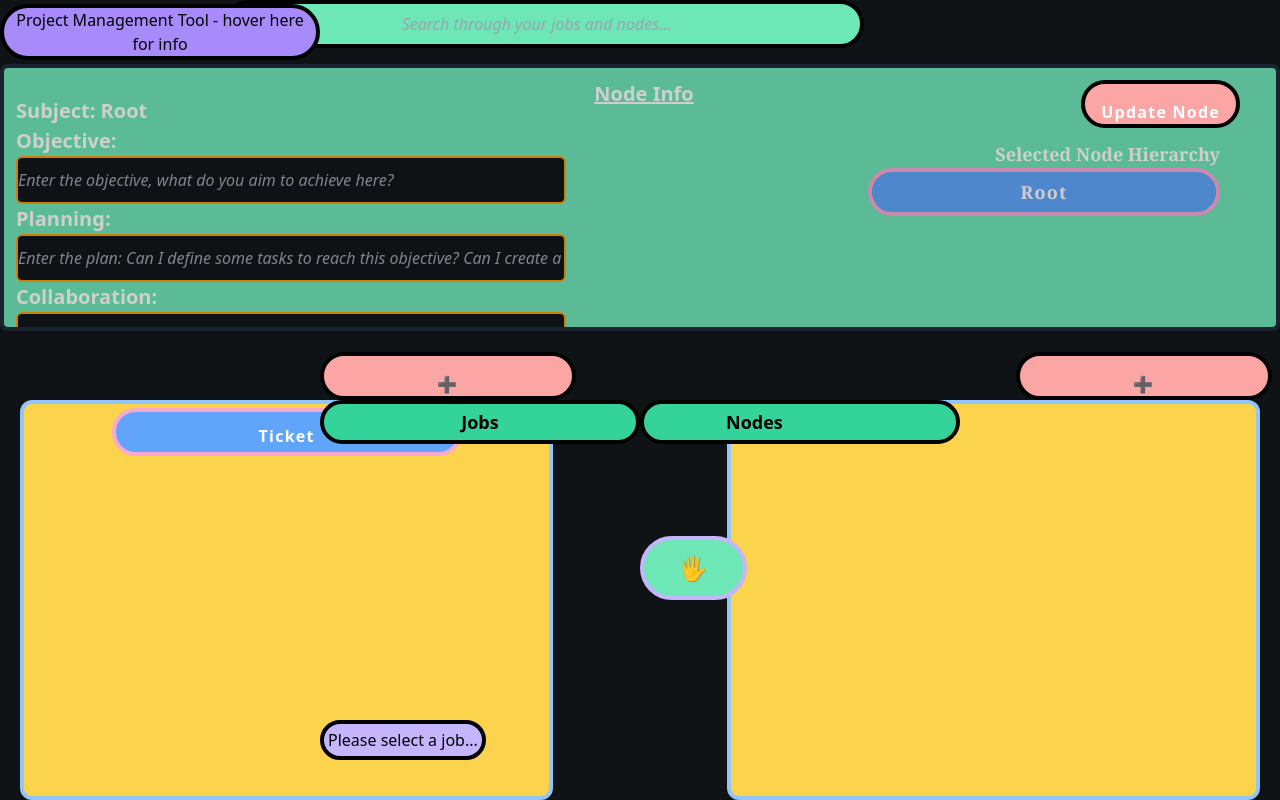
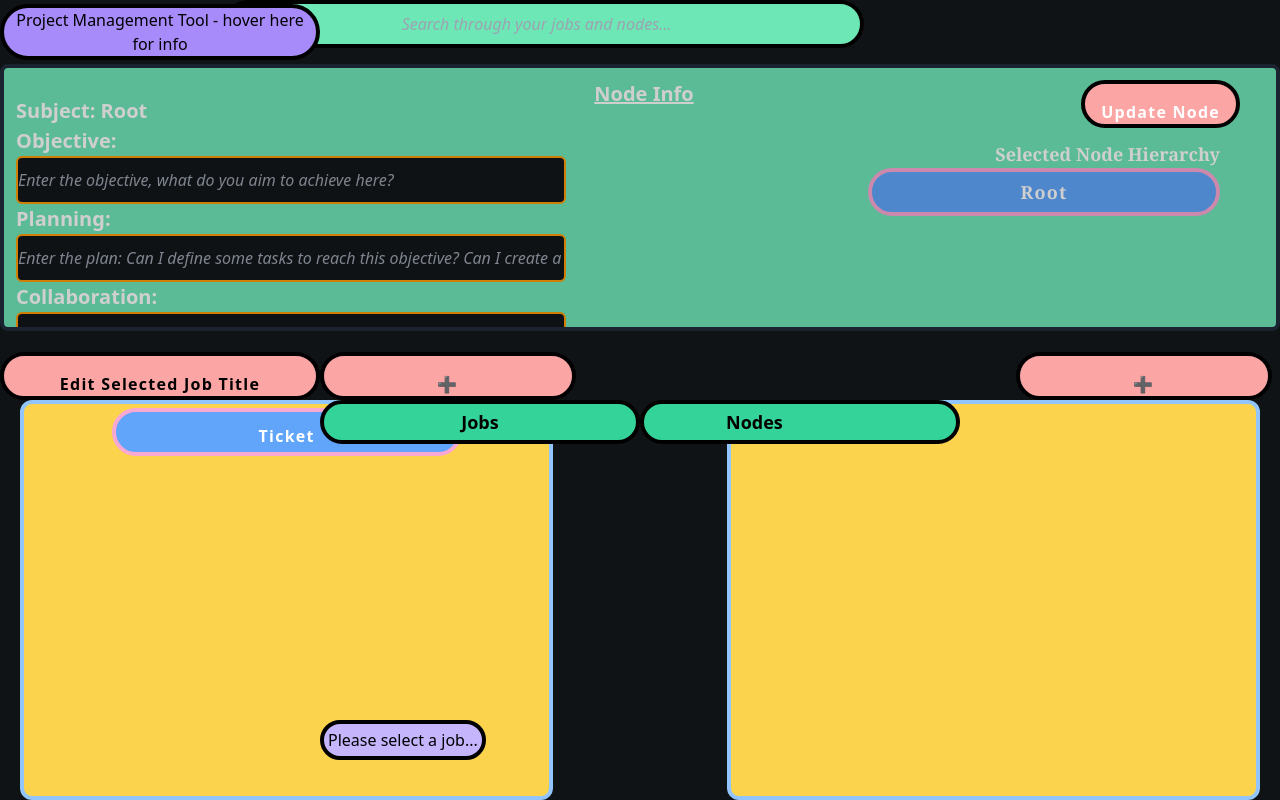
Before and after one commit to georgedobric/2023-React-JS-Project-Management-App, a React (Create React App) app: page / in a window 1280 px wide. Built offline with nearby package versions, Linux system fonts and the light colour scheme.

Commit message:
Edit selected job title functionality.

```diff
--- a/src/App.js
+++ b/src/App.js
@@ -72,6 +72,12 @@ function App() {
     const updatedJob = [...Jobs, obj];
     setJobs(updatedJob);
   };
+
+  const JobTitleModifier = (obj) => {
+    // const updatedJob = Jobs[SelectedJob];
+    // updatedJob.title = obj;
+    Jobs[SelectedJob].title = obj;
+  }
 
   const handleStepDownAfterNodeSelect = (state) => {
     setStepDownAfterNodeSelect(state);
@@ -253,6 +259,7 @@ function App() {
           JobSelectStatus={JobSelectStatus}
           NoJobSelection={NoJobSelection}
           JobModifier={JobModifier}
+          JobTitleModifier={JobTitleModifier}
         ></Job>
       </div>
 
@@ -287,9 +294,9 @@ function App() {
           newFoundObject={newFoundObject}
         ></Node>
       </div>
-      <div class="z-50 bg-green-300 p-3 rounded-full left-1/2 bottom-1/4 absolute border-4 border-purple-300 w-1/12 text-center text-2xl">
+      {/* <div class="z-50 bg-green-300 p-3 rounded-full left-1/2 bottom-1/4 absolute border-4 border-purple-300 w-1/12 text-center text-2xl">
         🖐️
-      </div>
+      </div> */}
       <div class="z-50 bg-green-400 border-4 border-black w-1/4 mt-1/2 rounded-full right-1/4 text-center absolute content-center top-1/2">
         <div class=" font-bold font-sans text-lg order-1 text-black flex relative p-1 left-1/4">
           Nodes
--- a/src/components/Job.js
+++ b/src/components/Job.js
@@ -36,6 +36,12 @@ function Job(props) {
     props.JobModifier(newJob);
   };
 
+  //Let the user  add a new job.
+  const handleEditJob = () => {
+    const newTitle = prompt("Enter a new job title:")
+    props.JobTitleModifier(newTitle);
+  };
+
   // const handleAddJobClick = () => {
   // setAddJobClickStatus(true);
   //   setTimeout(() => {
@@ -44,6 +50,23 @@ function Job(props) {
   //   }, 200);
   // }
   const addJobButtonVariants = {
+    hover: {
+      scale: 1.1,
+      backgroundColor: '#9370DB',
+      transition: {
+        duration: 0.01,
+      },
+    },
+    tap: {
+      scale: 0.9,
+      backgroundColor: '#9932CC',
+      transition: {
+        duration: 0.1,
+      },
+    },
+  };
+
+  const editJobButtonVariants = {
     hover: {
       scale: 1.1,
       backgroundColor: '#9370DB',
@@ -86,6 +109,16 @@ function Job(props) {
         >
           ➕
         </motion.button>
+        <motion.button
+          variants={editJobButtonVariants}
+          initial="rest"
+          whileHover="hover"
+          whileTap="tap"
+          className="bg-red-300 z-10 p-4 w-1/4 rounded-full border-4 border-black absolute bottom-1/2 left-1/6 transform transition-transform duration-300 hover:scale-90"
+          onClick={handleEditJob}
+        >
+        Edit Selected Job Title
+        </motion.button>
       <div
         class="bg-yellow-300 border-4 border-blue-300 rounded-xl fixed h-1/2 w-5/12 top-1/2 left-5 overflow-auto overflow-nowrap flex flex-row flex-wrap"
         onClick={getMouseEventOptions}
```
